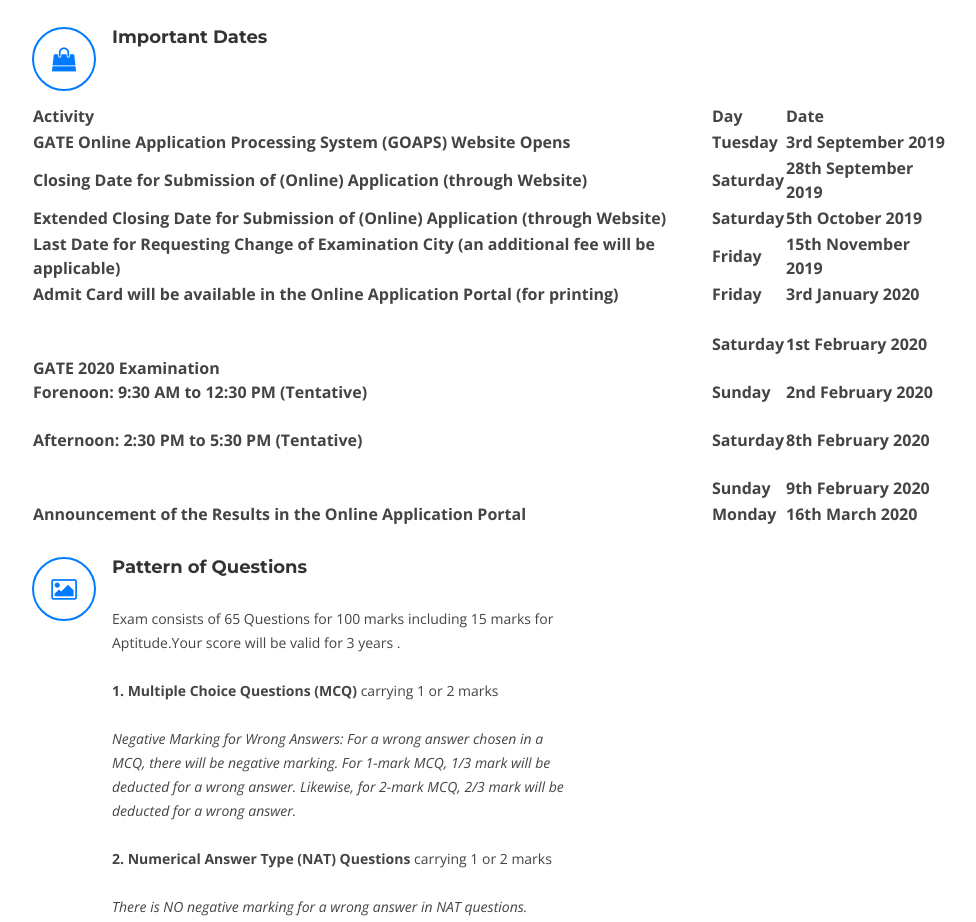
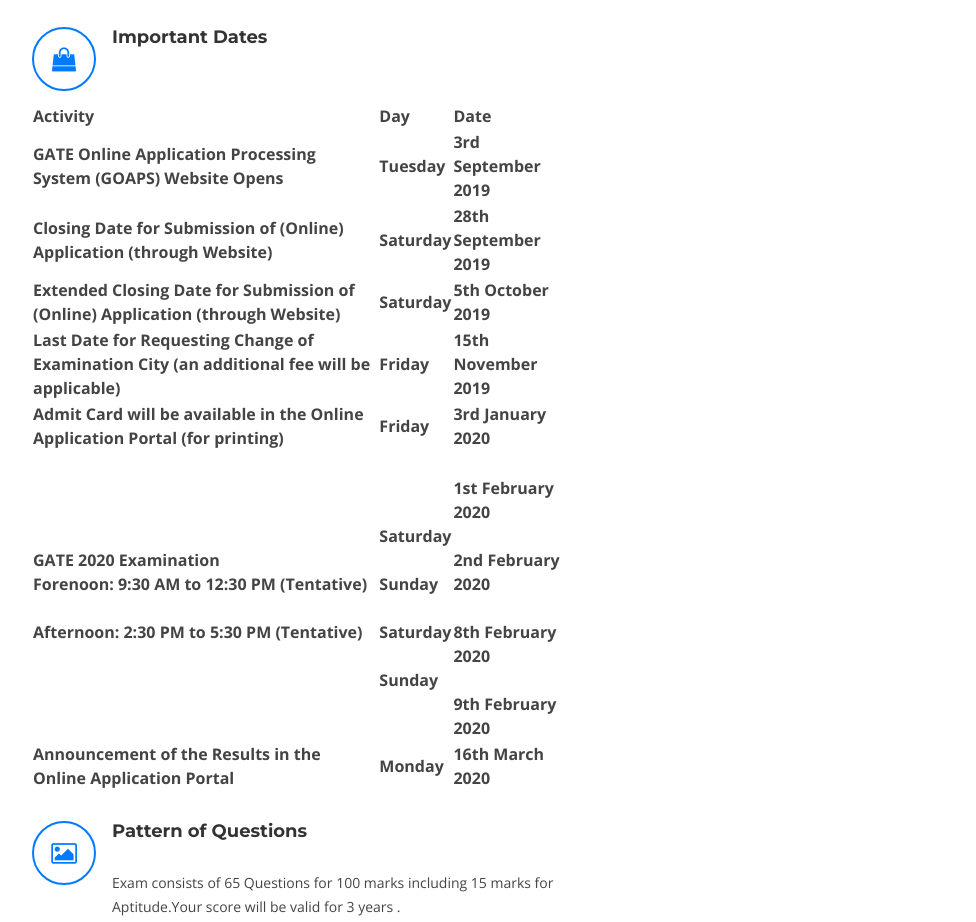
Before and after one commit to Vijaysankar221199/TCE---GATE-material-portal, a plain HTML site: page index.html in a window 1280 px wide. Shown: the part 1139-2061 px from the top of the page, without its empty margins (53-1029 px from the left). Drawn offline with nearby package versions, Linux system fonts and the light colour scheme; files whose address does not match are found by name.

Commit message:
Update index.html

```diff
--- a/index.html
+++ b/index.html
@@ -138,7 +138,7 @@
               <div class="icon"><i class="fa fa-shopping-bag"></i></div>
               <h4 class="title">Important Dates</h4>
               <p class="description"></p>
-                <table style="width:170%">
+                <table style="width:100%">
   <tr>
     <th>Activity</th>
     <th>Day</th>
```
